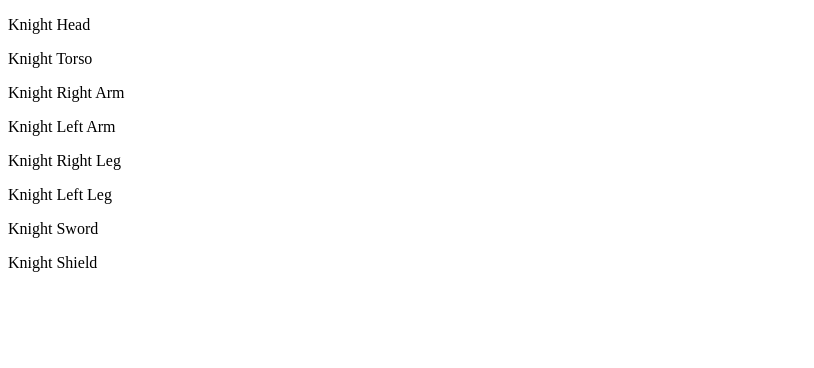
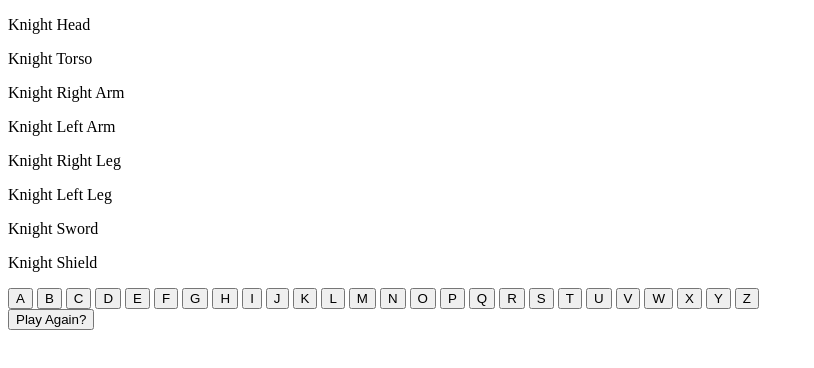
Before and after one commit to StarKat7/Disgraceman, a plain HTML site: page index.html in a window 1280 px wide. Shown: the whole page, without its empty margins (0-814 px from the left). Drawn offline with Linux system fonts and the light colour scheme.

Commit message:
Add to README, to HTML add knights-word section, alphabuttons, and replay button.

```diff
--- a/index.html
+++ b/index.html
@@ -19,5 +19,37 @@
         <p>Knight Sword</p>
         <p>Knight Shield</p>
     </div>
+    <div id="knights-word">
+        <p></p>
+    </div>
+    <div id="alphabuttons">
+        <button>A</button>
+        <button>B</button>
+        <button>C</button>
+        <button>D</button>
+        <button>E</button>
+        <button>F</button>
+        <button>G</button>
+        <button>H</button>
+        <button>I</button>
+        <button>J</button>
+        <button>K</button>
+        <button>L</button>
+        <button>M</button>
+        <button>N</button>
+        <button>O</button>
+        <button>P</button>
+        <button>Q</button>
+        <button>R</button>
+        <button>S</button>
+        <button>T</button>
+        <button>U</button>
+        <button>V</button>
+        <button>W</button>
+        <button>X</button>
+        <button>Y</button>
+        <button>Z</button>
+    </div>
+    <button id="replay">Play Again?</button>
 </body>
 </html>
```
Also changed, not shown: 1 other file.
